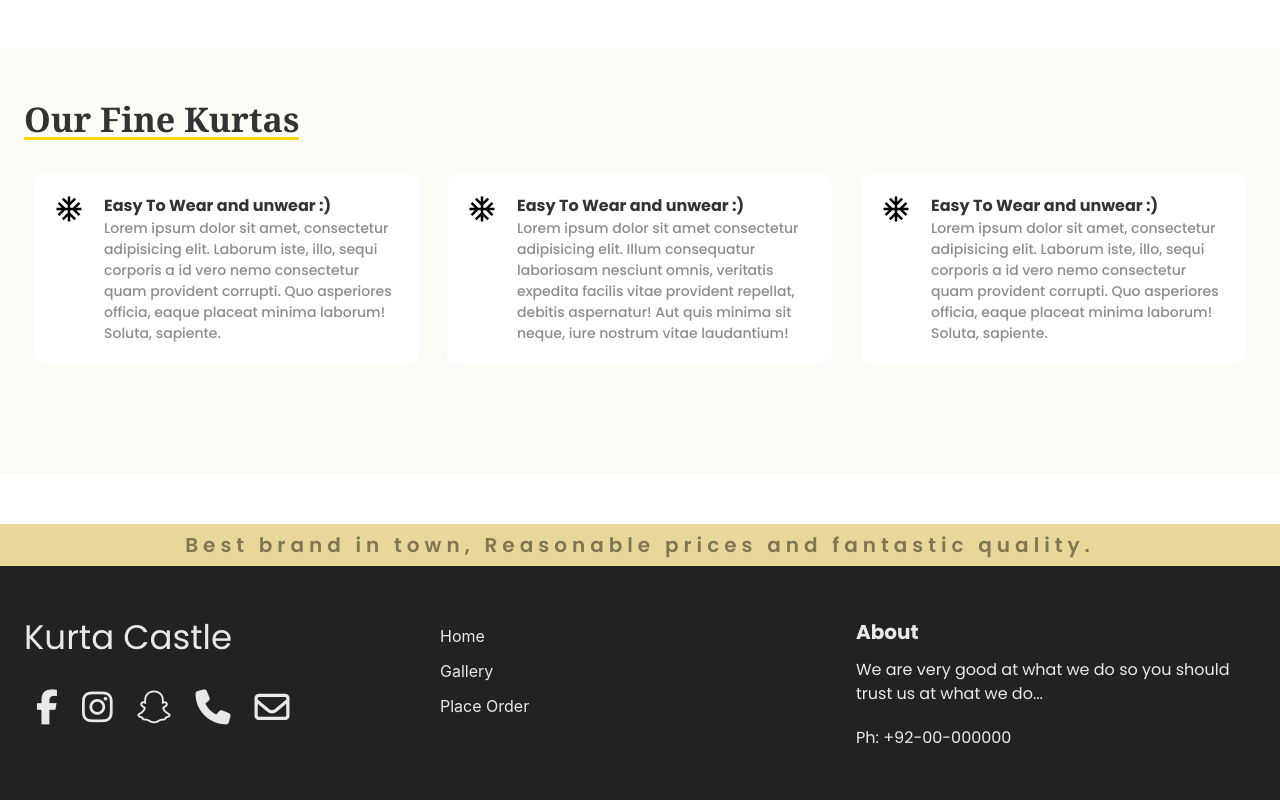
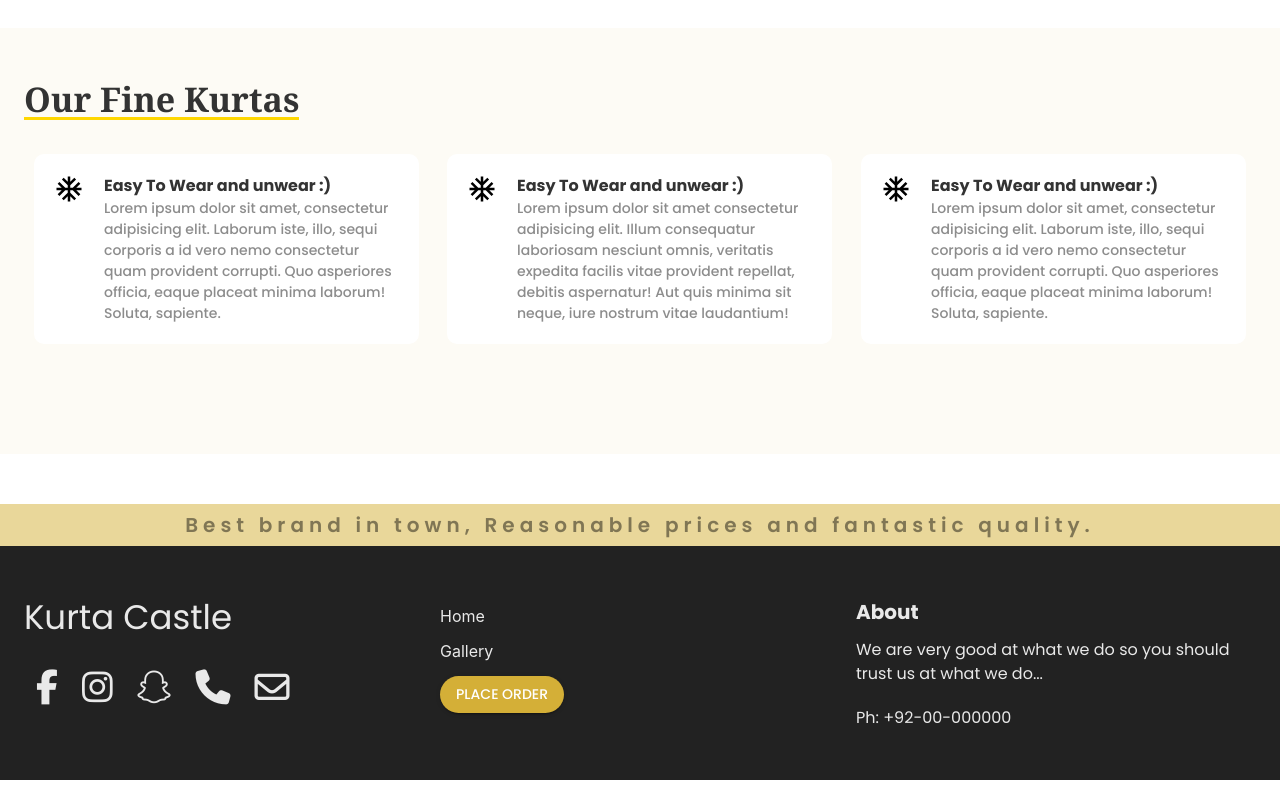
Before and after one commit to saqlain1020/kurta-castle, a React (Create React App) app: page / in a window 1280 px wide. Shown: the part 3436-4236 px from the top of the page. Built offline with nearby package versions, Linux system fonts and the light colour scheme; a web font is replaced by a local one.

Commit message:
Changes and cleanups

```diff
--- a/src/App.css
+++ b/src/App.css
@@ -40,11 +40,12 @@ font-family: 'Balsamiq Sans', cursive; */
 .sectionHeading {
   /* font-family: 'Calistoga', cursive !important; */
   font-weight: 700 !important;
-  font-family: 'Noto Serif', serif !important;
+  font-family: "Noto Serif", serif !important;
   /* color: goldenrod !important; */
   /* font-family: "Roboto", sans-serif !important; */
   position: relative;
   display: inline-block;
+  cursor: pointer;
   /* font-family: 'Balsamiq Sans', cursive !important; */
 }
 .sectionHeading::after {
@@ -57,10 +58,10 @@ font-family: 'Balsamiq Sans', cursive; */
   background: gold;
   transition: all 200ms ease-in-out;
 }
-.sectionHeading:hover{
-  color: white
+.sectionHeading:hover {
+  color: white;
 }
-.sectionHeading:hover::after{
+.sectionHeading:hover::after {
   height: 100%;
   z-index: -1;
 }
--- a/src/Components/AboutSection/AboutSection.jsx
+++ b/src/Components/AboutSection/AboutSection.jsx
@@ -2,9 +2,6 @@ import React from "react";
 import { Container, makeStyles } from "@material-ui/core";
 import clsx from "clsx";
 import { Typography } from "@material-ui/core";
-import Fade from "react-reveal/Fade";
-import Zoom from "react-reveal/Zoom";
-import Slide from "react-reveal/Slide";
 const useStyles = makeStyles((theme) => ({
   root: {
     marginTop: 20,
--- a/src/Components/CustomGallery/CustomGallery.jsx
+++ b/src/Components/CustomGallery/CustomGallery.jsx
@@ -11,7 +11,7 @@ const useStyles = makeStyles((theme) => ({
     position: "relative",
     "& img": {
       objectFit: "cover",
-      objectPosition:"top",
+      objectPosition: "top",
       borderRadius: 5,
       transition: "all 200ms ease-in-out",
     },
@@ -57,6 +57,7 @@ const CustomGallery = ({ data }) => {
                 width="100%"
                 height="100%"
                 className={classes.blurImage}
+                alt="kurta"
               />
               <div
                 style={{
@@ -70,6 +71,7 @@ const CustomGallery = ({ data }) => {
                   width="100%"
                   height="100%"
                   onClick={() => openLightbox(index)}
+                  alt="kurta"
                 />
               </div>
             </div>
--- a/src/Components/Features/Features.jsx
+++ b/src/Components/Features/Features.jsx
@@ -1,9 +1,8 @@
 import React from "react";
-import { Container, makeStyles, Card } from "@material-ui/core";
+import { Container, makeStyles } from "@material-ui/core";
 import { Typography } from "@material-ui/core";
 import { Grid } from "@material-ui/core";
 import AcUnitIcon from "@material-ui/icons/AcUnit";
-import clsx from "clsx";
 import Zoom from "react-reveal/Zoom";
 
 const useStyles = makeStyles((theme) => ({
@@ -12,7 +11,7 @@ const useStyles = makeStyles((theme) => ({
     background: "rgb(212,175,55,0.05)",
     paddingBottom: 100,
     marginTop: 50,
-    marginBottom:50,
+    marginBottom: 50,
   },
   card: {
     padding: 20,
--- a/src/Components/Footer/Footer.jsx
+++ b/src/Components/Footer/Footer.jsx
@@ -5,10 +5,12 @@ import {
   Grid,
   Typography,
   IconButton,
+  Button,
 } from "@material-ui/core";
 import clsx from "clsx";
 import { Link } from "react-router-dom";
 import SlidingText from "../SlidingText/SlidingText";
+import history from "src/Util/history";
 const useStyles = makeStyles((theme) => ({
   root: {
     backgroundColor: "#222",
@@ -82,9 +84,13 @@ const Footer = () => {
                 <Link to="/gallery" className={classes.link}>
                   Gallery
                 </Link>
-                <Link to="/place-order" className={classes.link}>
+                <Button
+                  color="primary"
+                  variant="contained"
+                  onClick={() => history.push("/form")}
+                >
                   Place Order
-                </Link>
+                </Button>
               </div>
             </Grid>
             <Grid item xs={12} sm={4}>
--- a/src/Components/HomeSlider/HomeSlider.jsx
+++ b/src/Components/HomeSlider/HomeSlider.jsx
@@ -1,7 +1,5 @@
 import React from "react";
 import { makeStyles } from "@material-ui/core";
-import AwesomeSlider from "react-awesome-slider";
-import AwsSliderStyles from "react-awesome-slider/src/styles.js";
 import Img1 from "src/Assets/images/1.jpg";
 import Img2 from "src/Assets/images/2.jpg";
 import Img3 from "src/Assets/images/3.jpg";
@@ -12,10 +10,9 @@ import "react-responsive-carousel/lib/styles/carousel.min.css";
 
 const useStyles = makeStyles((theme) => ({
   root: {
-paddingTop:20,
-background:theme.palette.primary.main
-
-   },
+    paddingTop: 20,
+    background: theme.palette.primary.main,
+  },
   imgDiv: {
     height: "calc(100vh - 130px)",
     backgroundSize: "cover",
@@ -30,7 +27,7 @@ const HomeSlider = () => {
 
   return (
     <div className={classes.root}>
-      <Carousel autoPlay stopOnHover={false} infiniteLoop>
+      <Carousel showThumbs={false} autoPlay stopOnHover={false} infiniteLoop>
         <div>
           <div
             style={{ backgroundImage: `url(${Img1})` }}
--- a/src/Pages/OrderForm/OrderForm.jsx
+++ b/src/Pages/OrderForm/OrderForm.jsx
@@ -39,7 +39,7 @@ const OrderForm = () => {
     shoulder: "",
     chest: "",
     waist: "",
-    hip: "",
+    hips: "",
     sleeves: "",
     thigh: "",
     calf: "",
@@ -81,6 +81,7 @@ const OrderForm = () => {
                 variant="outlined"
                 color="primary"
                 value={state.name}
+                required
               />
             </Grid>
             {/* Email */}
@@ -93,6 +94,7 @@ const OrderForm = () => {
                 variant="outlined"
                 color="primary"
                 value={state.email}
+                required
               />
             </Grid>
             {/* Contact Number */}
@@ -105,6 +107,7 @@ const OrderForm = () => {
                 variant="outlined"
                 color="primary"
                 value={state.contact}
+                required
               />
             </Grid>
             {/* Address */}
@@ -118,6 +121,7 @@ const OrderForm = () => {
                 fullWidth
                 variant="outlined"
                 color="primary"
+                required
               />
             </Grid>
             <Grid item xs={12} sm={8}>
@@ -132,6 +136,7 @@ const OrderForm = () => {
                     variant="outlined"
                     color="primary"
                     value={state.shoulder}
+                    required
                   />
                 </Grid>
                 {/* Chest */}
@@ -144,6 +149,7 @@ const OrderForm = () => {
                     variant="outlined"
                     color="primary"
                     value={state.chest}
+                    required
                   />
                 </Grid>
                 {/* Waist */}
@@ -156,6 +162,7 @@ const OrderForm = () => {
                     variant="outlined"
                     color="primary"
                     value={state.waist}
+                    required
                   />
                 </Grid>
                 {/* Hips */}
@@ -168,6 +175,7 @@ const OrderForm = () => {
                     variant="outlined"
                     color="primary"
                     value={state.hips}
+                    required
                   />
                 </Grid>
                 {/* Sleeves */}
@@ -180,6 +188,7 @@ const OrderForm = () => {
                     variant="outlined"
                     color="primary"
                     value={state.sleeves}
+                    required
                   />
                 </Grid>
                 {/* Shalwar Length */}
@@ -192,6 +201,7 @@ const OrderForm = () => {
                     variant="outlined"
                     color="primary"
                     value={state.shalwarLength}
+                    required
                   />
                 </Grid>
                 {/* Thigh */}
@@ -204,6 +214,7 @@ const OrderForm = () => {
                     variant="outlined"
                     color="primary"
                     value={state.thigh}
+                    required
                   />
                 </Grid>
                 {/* Calf */}
@@ -216,6 +227,7 @@ const OrderForm = () => {
                     variant="outlined"
                     color="primary"
                     value={state.calf}
+                    required
                   />
                 </Grid>
                 {/* Kurta Length */}
@@ -228,6 +240,7 @@ const OrderForm = () => {
                     variant="outlined"
                     color="primary"
                     value={state.kurtaLength}
+                    required
                   />
                 </Grid>
                 {/* Collar */}
@@ -240,6 +253,7 @@ const OrderForm = () => {
                     variant="outlined"
                     color="primary"
                     value={state.collar}
+                    required
                   />
                 </Grid>
               </Grid>
@@ -251,6 +265,7 @@ const OrderForm = () => {
                   src={KurtaImg}
                   width="100%"
                   style={{ maxHeight: 360, objectFit: "contain" }}
+                  alt="kurta-lengths"
                 />
               </Grid>
             </Hidden>
--- a/src/Theme/theme.js
+++ b/src/Theme/theme.js
@@ -46,7 +46,7 @@ const theme = createMuiTheme({
         // borderRadius: 7,
         "& fieldset": {
           // borderWidth: "0px !important",
-          borderColor: "rgba(0,0,0,0.1)",
+          // borderColor: "rgba(0,0,0,0.1)",
           borderColor: "rgba(233,215,155,0.5)",
         },
         "&:hover > fieldset": {
```
Also changed, not shown: src/Components/NewArrivals/NewArrivals.jsx (+1 -9 lines), src/Components/NewArrivals2/NewArrivals2.jsx (+2 -12 lines), src/Pages/Gallery/Gallery.jsx (+4 -8 lines).
